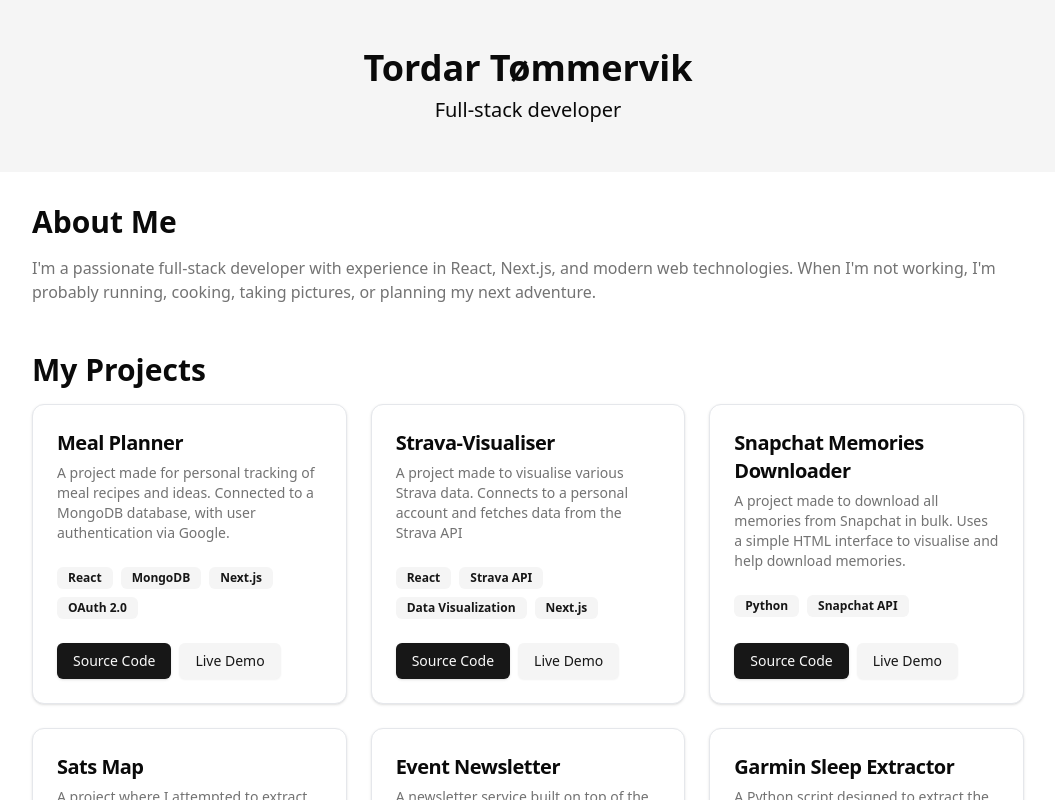
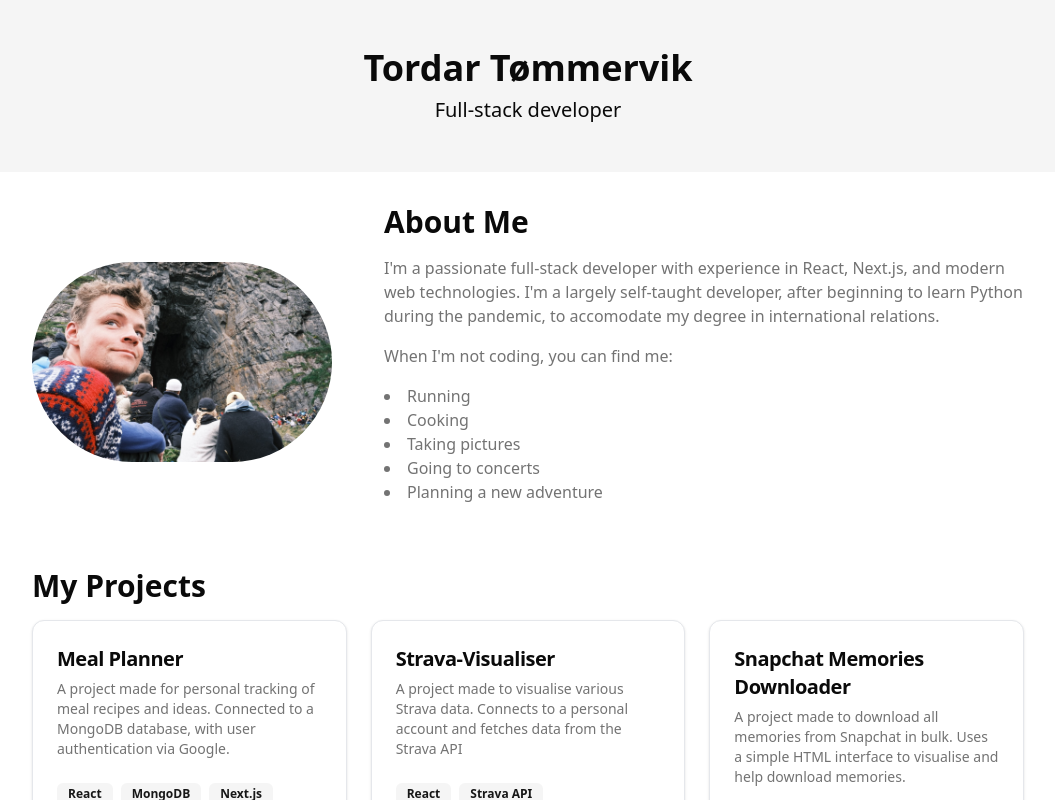
Before and after one commit to tordar/portfolio-template, a Next.js app: page / in a window 1280 px wide. Shown: the top 800 px of the page, without its empty margins (112-1167 px from the left). Built offline with nearby package versions, Linux system fonts and the light colour scheme.

Commit message:
updated about section

```diff
--- a/package.json
+++ b/package.json
@@ -28,6 +28,7 @@
     "react-dom": "^18",
     "sanity": "^3.60.0",
     "shadcn-ui": "^0.9.2",
+    "sharp": "^0.33.5",
     "styled-components": "^6.1.13",
     "tailwind-merge": "^2.5.4",
     "tailwindcss-animate": "^1.0.7"
--- a/src/app/page.tsx
+++ b/src/app/page.tsx
@@ -1,6 +1,7 @@
 import { Button } from "@/components/ui/button"
 import { Badge } from "@/components/ui/badge"
 import { Card, CardContent, CardDescription, CardFooter, CardHeader, CardTitle } from "@/components/ui/card"
+import AboutMe from '../components/AboutMe'
 
 interface Project {
     title: string;
@@ -64,10 +65,7 @@ export default function Home() {
     return (
         <>
             <section className="mb-12">
-                <h2 className="text-3xl font-semibold mb-4">About Me</h2>
-                <p className="text-muted-foreground">
-                    I&apos;m a passionate full-stack developer with experience in React, Next.js, and modern web technologies. When I&apos;m not working, I&apos;m probably running, cooking, taking pictures, or planning my next adventure.
-                </p>
+                <AboutMe/>
             </section>
 
             <section>
--- /dev/null
+++ b/src/components/AboutMe.tsx
@@ -0,0 +1,39 @@
+import Image from 'next/image'
+import profileImage from '../../src/app/resources/img.jpeg'
+
+export default function AboutMe() {
+    return (
+        <div className="flex flex-col md:flex-row items-center gap-8 mb-12">
+            <div className="md:w-1/3">
+                <Image
+                    src={profileImage}
+                    alt="Tordar Tømmervik"
+                    width={300}
+                    height={300}
+                    className="rounded-full"
+                />
+            </div>
+            <div className="md:w-2/3">
+                <h2 className="text-3xl font-semibold mb-4">About Me</h2>
+                <p className="text-muted-foreground mb-4">
+                    I&apos;m a passionate full-stack developer with experience in React, Next.js, and modern web technologies.
+                    I&apos;m a largely self-taught developer, after beginning to learn Python during the pandemic, to accomodate
+                    my degree in international relations.
+                </p>
+                <p className="text-muted-foreground mb-4">
+                    When I&apos;m not coding, you can find me:
+                </p>
+                <ul className="list-disc list-inside text-muted-foreground mb-4">
+                    <li>Running</li>
+                    <li>Cooking</li>
+                    <li>Taking pictures</li>
+                    <li>Going to concerts</li>
+                    <li>Planning a new adventure</li>
+                </ul>
+                {/*<Button asChild>
+                    <a href="/Tordar_Tommervik_CV.pdf" target="_blank" rel="noopener noreferrer">View My CV</a>
+                </Button>*/}
+            </div>
+        </div>
+    )
+}
```
Also changed, not shown: src/app/resources/img.jpeg (added), 1 other file (tests, documents, lock files or other folders).
